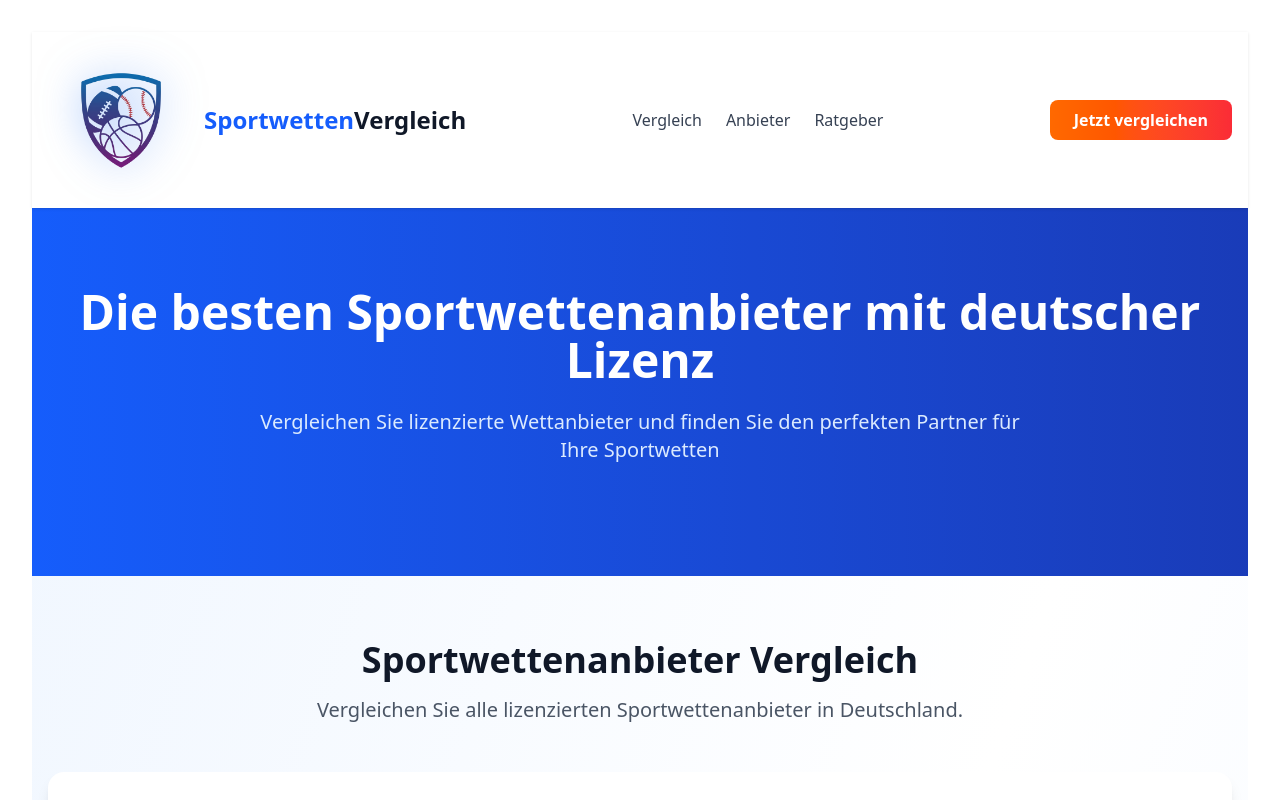
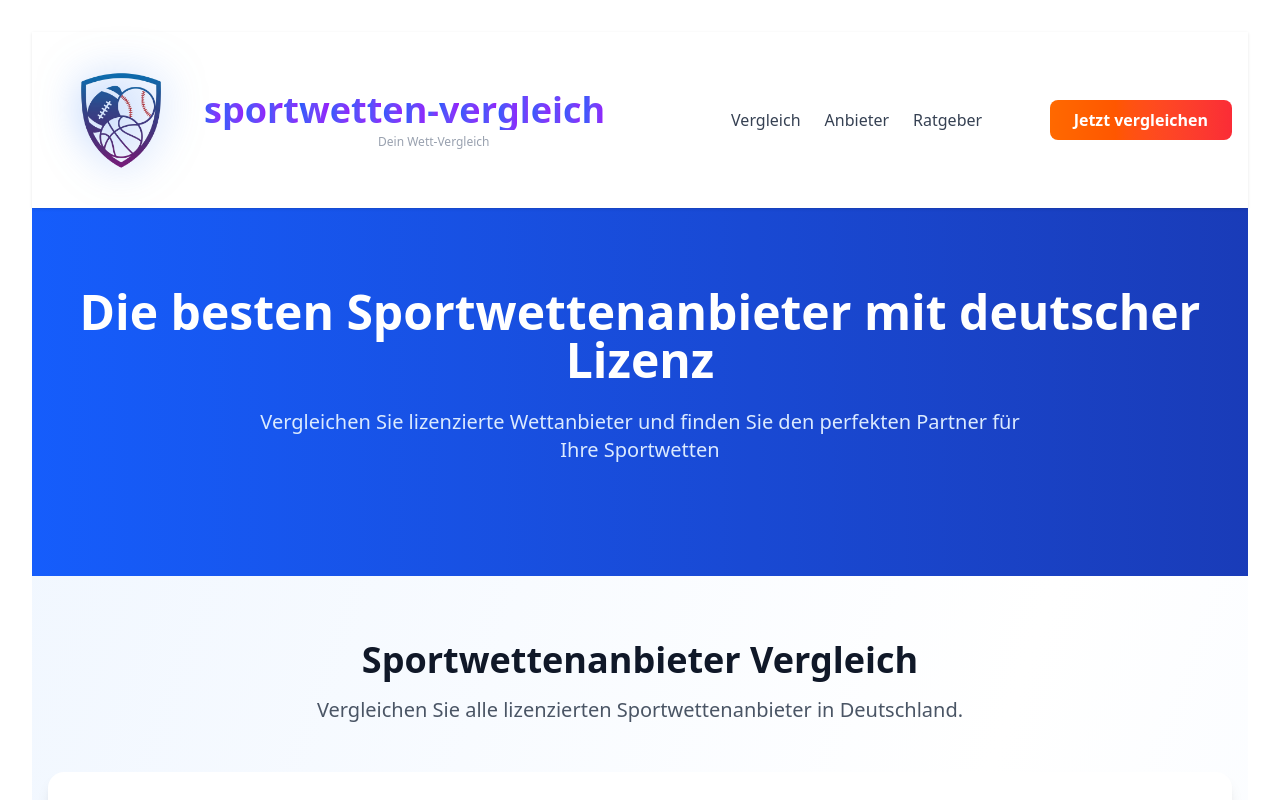
Before and after one commit to michaelgie79/sportwett-vergleich-de, a React (Vite) app: page / in a window 1280 px wide. Shown: the top 800 px of the page. Built offline with nearby package versions, Linux system fonts and the light colour scheme.

Commit message:
Add optimized favicon and animated header text with gradient

```diff
--- a/src/App.jsx
+++ b/src/App.jsx
@@ -98,10 +98,23 @@ function App() {
                 alt="Sportwett-Vergleich Logo"
                 className="w-36 h-36 group-hover:scale-110 transition-all duration-300 filter drop-shadow-[0_0_20px_rgba(59,130,246,0.5)] group-hover:drop-shadow-[0_0_30px_rgba(59,130,246,0.7)] group-hover:brightness-110"
               />
-              <h1 className="text-2xl font-bold">
-                <span className="text-blue-600">Sportwetten</span>
-                <span className="text-gray-900">Vergleich</span>
-              </h1>
+              <div>
+                <h1 className="text-4xl font-bold flex items-center">
+                  <span className="inline-flex">
+                    {"sportwetten-vergleich".split('').map((char, i) => (
+                      <span
+                        key={i}
+                        className="inline-block transition-all duration-200 hover:scale-125 hover:-translate-y-1 bg-gradient-to-r from-blue-600 to-purple-600 bg-clip-text text-transparent"
+                        style={{ transitionDelay: `${i * 10}ms` }}
+                      >
+                        {char}
+                      </span>
+                    ))}
+                  </span>
+                  <span className="text-white ml-1">.de</span>
+                </h1>
+                <div className="text-xs text-gray-400 font-medium mt-1">Dein Wett-Vergleich</div>
+              </div>
             </div>
             <nav className="hidden md:flex space-x-6">
               <a href="#vergleich" className="text-gray-700 hover:text-blue-600 transition font-medium">Vergleich</a>
```
Also changed, not shown: public/favicon.png.
